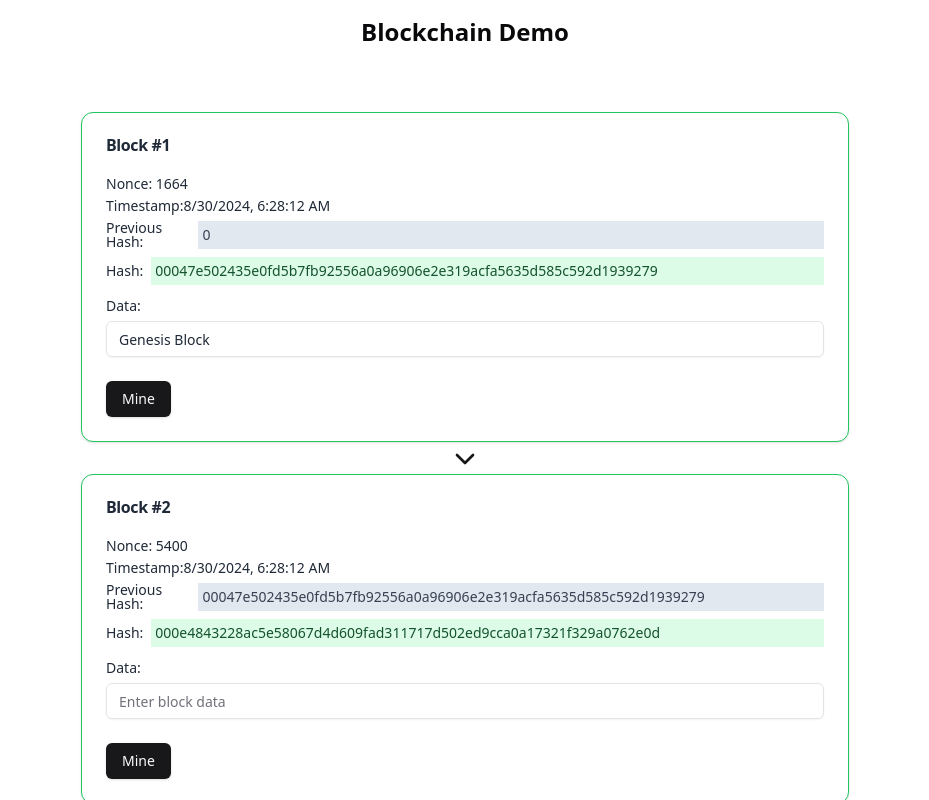
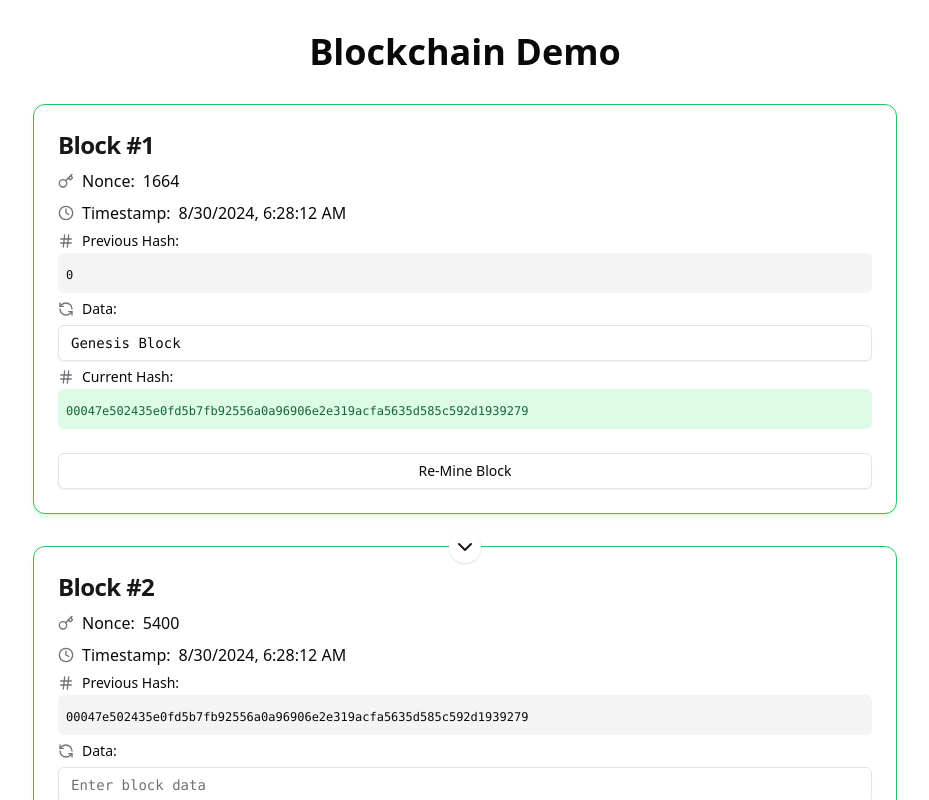
Before and after one commit to irakibul7/blockchain-demo, a Next.js app: page / in a window 1280 px wide. Shown: the top 800 px of the page, without its empty margins (175-1104 px from the left). Built offline with nearby package versions, Linux system fonts and the light colour scheme.

Commit message:
update ux of block card

```diff
--- a/app/layout.tsx
+++ b/app/layout.tsx
@@ -6,8 +6,9 @@ import { Inter } from "next/font/google";
 const inter = Inter({ subsets: ["latin"] });
 
 export const metadata: Metadata = {
-  title: "Create Next App",
-  description: "Generated by create next app",
+  title: "Blockchain Demo",
+  description:
+    "This website illustrates how blockchain works. It allows you to create blocks, mine them, and see how they are linked together. It also shows how tampering with a block affects the chain.",
 };
 
 type RootLayoutProps = {
--- a/app/page.tsx
+++ b/app/page.tsx
@@ -12,10 +12,12 @@ import { Input } from "@/components/ui/input";
 import { Label } from "@/components/ui/label";
 import Block from "@/lib/block";
 import Blockchain from "@/lib/blockchain";
+import { ChevronRight } from "lucide-react";
 import { useEffect, useState } from "react";
 export default function Home() {
   const [blockchain, setBlockchain] = useState<Blockchain | null>(null);
   const [difficulty, setDifficulty] = useState(3);
+  const [newBlockData, setNewBlockData] = useState("");
   useEffect(() => {
     const genesisBlock = new Block(0, "Genesis Block", "0", difficulty);
     const blockchain = new Blockchain(genesisBlock);
@@ -82,15 +84,32 @@ export default function Home() {
     setBlockchain(updatedBlockchain);
   };
 
+  const addNewBlock = () => {
+    if (!blockchain) return;
+
+    const newBlock = new Block(
+      blockchain.chain.length,
+      newBlockData,
+      blockchain.chain[blockchain.chain.length - 1].hash,
+      difficulty
+    );
+    const updatedBlockchain = new Blockchain(blockchain.chain[0]);
+    updatedBlockchain.chain = [...blockchain.chain, newBlock];
+
+    setBlockchain(updatedBlockchain);
+    setNewBlockData("");
+  };
+
   return (
-    <div className="container relative mx-auto flex min-h-screen w-full max-w-3xl flex-col py-4 space-y-8">
-      <h1 className="text-2xl font-bold text-center mb-8">Blockchain Demo</h1>
+    <div className="container mx-auto px-4 py-8 max-w-4xl">
+      <h1 className="text-4xl font-bold text-center mb-8">Blockchain Demo</h1>
 
+      <div className="space-y-6">
         {blockchain &&
           blockchain.chain.map((block, index) => {
             const isValid =
               index === 0 || isBlockValid(block, blockchain?.chain[index - 1]);
-          console.log("isvalid", isValid);
+
             return (
               <BlockCard
                 key={index}
@@ -101,18 +120,26 @@ export default function Home() {
               />
             );
           })}
-      <Card className="w-full max-w-md mx-auto">
+      </div>
+      <Card className="mt-8">
         <CardHeader>
           <CardTitle>Add New Block</CardTitle>
         </CardHeader>
         <CardContent>
           <div className="space-y-2">
             <Label htmlFor="new-block-data">Input Data:</Label>
-            <Input id="new-block-data" placeholder="Enter data for new block" />
+            <Input
+              id="new-block-data"
+              placeholder="Enter data for new block"
+              value={newBlockData}
+              onChange={(e) => setNewBlockData(e.target.value)}
+            />
           </div>
         </CardContent>
         <CardFooter>
-          <Button className="w-full">Add Block</Button>
+          <Button onClick={addNewBlock} className="w-full">
+            Add Block <ChevronRight className="ml-2" />
+          </Button>
         </CardFooter>
       </Card>
     </div>
--- a/components/blockCard.tsx
+++ b/components/blockCard.tsx
@@ -1,15 +1,23 @@
-import Block from "@/lib/block";
-import { ChevronDown } from "lucide-react";
-import { Button } from "./ui/button";
+import { Button } from "@/components/ui/button";
 import {
   Card,
   CardContent,
   CardFooter,
   CardHeader,
   CardTitle,
-} from "./ui/card";
-import { Input } from "./ui/input";
-import { Label } from "./ui/label";
+} from "@/components/ui/card";
+import { Input } from "@/components/ui/input";
+import { Label } from "@/components/ui/label";
+import { TooltipProvider } from "@/components/ui/tooltip";
+import Block from "@/lib/block";
+import {
+  Tooltip,
+  TooltipContent,
+  TooltipTrigger,
+} from "@radix-ui/react-tooltip";
+import { ChevronDown, Clock, Hash, Key, RefreshCcw } from "lucide-react";
+import { useState } from "react";
+
 type BlockCardProps = {
   block: Block;
   isValid: boolean;
@@ -23,65 +31,128 @@ const BlockCard = ({
   onDataChange,
   mineBlock,
 }: BlockCardProps) => {
+  const [isHovered, setIsHovered] = useState(false);
   return (
+    <TooltipProvider>
       <Card
-      className={`w-full mb-8 relative bg-white text-gray-800 border ${
-        isValid ? "border-green-500" : "border-red-500"
-      }`}
+        className={`w-full mx-auto mb-8 relative transition-all duration-300 ease-in-out ${
+          isValid
+            ? "border-green-500 shadow-green-100"
+            : "border-red-500 shadow-red-100"
+        } ${isHovered ? "shadow-2xl" : "shadow-md"}`}
+        onMouseEnter={() => setIsHovered(true)}
+        onMouseLeave={() => setIsHovered(false)}
       >
-      <CardHeader>
-        <CardTitle>Block #{block.index + 1}</CardTitle>
+        <CardHeader className="pb-2">
+          <CardTitle className="text-2xl font-bold text-primary">
+            Block #{block.index + 1}
+          </CardTitle>
         </CardHeader>
         <CardContent className="space-y-2">
           <div className="grid grid-cols-1 gap-2">
-          <Label>
-            Nonce: <span>{block.nonce}</span>
+            <Tooltip>
+              <TooltipTrigger asChild>
+                <div className="flex items-center gap-2">
+                  <Key className="w-4 h-4 text-muted-foreground" />
+                  <span className="font-medium">Nonce:</span> {block.nonce}
+                </div>
+              </TooltipTrigger>
+              <TooltipContent>
+                <p>Number used once for mining</p>
+              </TooltipContent>
+            </Tooltip>
+            <Tooltip>
+              <TooltipTrigger asChild>
+                <div className="flex items-center gap-2">
+                  <Clock className="w-4 h-4 text-muted-foreground" />
+                  <span className="font-medium">Timestamp:</span>
+                  <span className="truncate">
+                    {new Date(block.timestamp).toLocaleString()}
+                  </span>
+                </div>
+              </TooltipTrigger>
+              <TooltipContent>
+                <p>Time when the block was created</p>
+              </TooltipContent>
+            </Tooltip>
+            <Tooltip>
+              <TooltipTrigger asChild>
+                <div className="space-y-1">
+                  <Label className="flex items-center gap-2">
+                    <Hash className="w-4 h-4 text-muted-foreground" />
+                    Previous Hash:
                   </Label>
-
-          <Label>
-            Timestamp:
-            <span>{new Date(block.timestamp).toLocaleString()}</span>
-          </Label>
-          <div className="flex items-center gap-2">
-            <Label>Previous Hash:</Label>
-            <span className="bg-slate-200  text-gray-700 text-sm  block w-full p-1 truncate">
+                  <div className="bg-muted p-2 rounded-md">
+                    <span className="text-xs font-mono break-all">
                       {block.previousHash}
                     </span>
                   </div>
-          <div className="flex items-center gap-2">
-            <Label>Hash:</Label>
-            <span
-              className={`${
-                isValid
-                  ? "bg-green-100  text-green-900"
-                  : "bg-red-100 text-red-900"
-              } text-sm block w-full p-1   truncate`}
+                </div>
+              </TooltipTrigger>
+              <TooltipContent>
+                <p>Hash of the previous block in the chain</p>
+              </TooltipContent>
+            </Tooltip>
+            <div className="space-y-2">
+              <Label
+                htmlFor={`data-${block.index}`}
+                className="flex items-center gap-2"
               >
-              {block.hash}
-            </span>
-          </div>
-        </div>
-        <div className="space-y-1">
-          <Label htmlFor={`data-${block.index}`}>Data:</Label>
+                <RefreshCcw className="w-4 h-4 text-muted-foreground" />
+                Data:
+              </Label>
               <Input
                 id={`data-${block.index}`}
                 value={block.data}
                 onChange={(e) => onDataChange(block.index, e.target.value)}
                 placeholder="Enter block data"
+                className="font-mono"
               />
+            </div>
+            <Tooltip>
+              <TooltipTrigger asChild>
+                <div className="space-y-1">
+                  <Label className="flex items-center gap-2">
+                    <Hash className="w-4 h-4 text-muted-foreground" />
+                    Current Hash:
+                  </Label>
+                  <div
+                    className={`p-2 rounded-md ${
+                      isValid
+                        ? "bg-green-100 text-green-800"
+                        : "bg-red-100 text-red-800"
+                    }`}
+                  >
+                    <span className="text-xs font-mono break-all">
+                      {block.hash}
+                    </span>
+                  </div>
+                </div>
+              </TooltipTrigger>
+              <TooltipContent>
+                <p>Unique identifier for this block</p>
+              </TooltipContent>
+            </Tooltip>
           </div>
         </CardContent>
         <CardFooter>
-        <Button className="" onClick={() => mineBlock()}>
-          Mine
+          <Button
+            className="w-full"
+            onClick={mineBlock}
+            variant={isValid ? "outline" : "default"}
+          >
+            {isValid ? "Re-Mine Block" : "Mine Block"}
           </Button>
         </CardFooter>
         {block.index > 0 && (
-        <div className="absolute -top-8 left-1/2 transform -translate-x-1/2">
-          <ChevronDown className="w-8 h-8 text-primary" />
+          <div className="absolute -top-4 left-1/2 transform -translate-x-1/2">
+            <div className="bg-background p-1 rounded-full shadow">
+              <ChevronDown className="w-6 h-6 text-primary" />
+            </div>
           </div>
         )}
       </Card>
+    </TooltipProvider>
   );
 };
 
--- /dev/null
+++ b/components/ui/tooltip.tsx
@@ -0,0 +1,30 @@
+"use client"
+
+import * as React from "react"
+import * as TooltipPrimitive from "@radix-ui/react-tooltip"
+
+import { cn } from "@/lib/utils"
+
+const TooltipProvider = TooltipPrimitive.Provider
+
+const Tooltip = TooltipPrimitive.Root
+
+const TooltipTrigger = TooltipPrimitive.Trigger
+
+const TooltipContent = React.forwardRef<
+  React.ElementRef<typeof TooltipPrimitive.Content>,
+  React.ComponentPropsWithoutRef<typeof TooltipPrimitive.Content>
+>(({ className, sideOffset = 4, ...props }, ref) => (
+  <TooltipPrimitive.Content
+    ref={ref}
+    sideOffset={sideOffset}
+    className={cn(
+      "z-50 overflow-hidden rounded-md bg-primary px-3 py-1.5 text-xs text-primary-foreground animate-in fade-in-0 zoom-in-95 data-[state=closed]:animate-out data-[state=closed]:fade-out-0 data-[state=closed]:zoom-out-95 data-[side=bottom]:slide-in-from-top-2 data-[side=left]:slide-in-from-right-2 data-[side=right]:slide-in-from-left-2 data-[side=top]:slide-in-from-bottom-2",
+      className
+    )}
+    {...props}
+  />
+))
+TooltipContent.displayName = TooltipPrimitive.Content.displayName
+
+export { Tooltip, TooltipTrigger, TooltipContent, TooltipProvider }
--- a/package.json
+++ b/package.json
@@ -12,6 +12,7 @@
     "@radix-ui/react-icons": "^1.3.0",
     "@radix-ui/react-label": "^2.1.0",
     "@radix-ui/react-slot": "^1.1.0",
+    "@radix-ui/react-tooltip": "^1.1.2",
     "class-variance-authority": "^0.7.0",
     "clsx": "^2.1.1",
     "crypto-js": "^4.2.0",
```
Also changed, not shown: 1 other file (tests, documents, lock files or other folders). Lines whose indentation alone changed are shown as unchanged.
